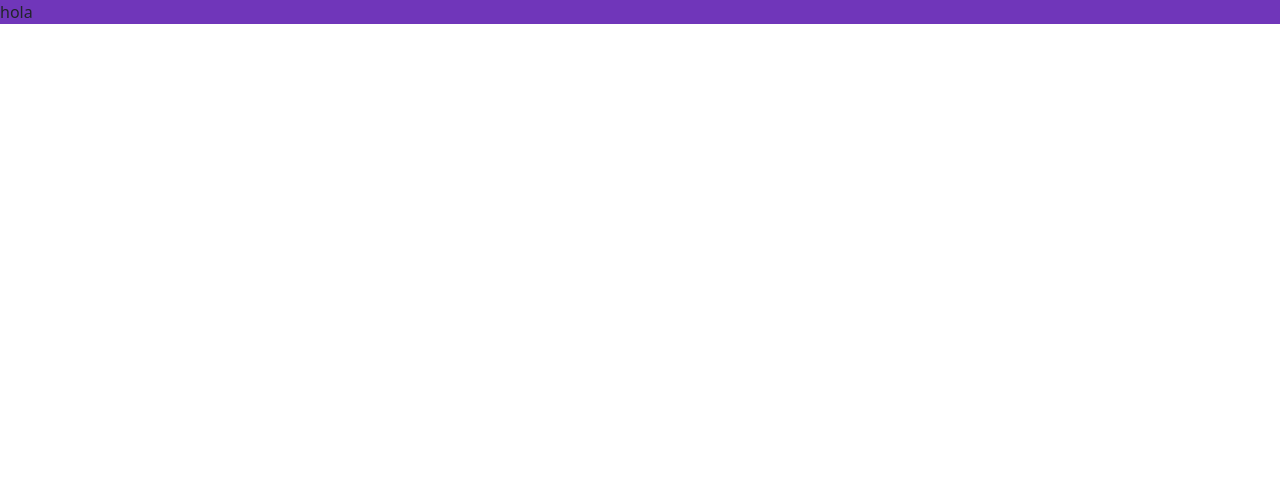
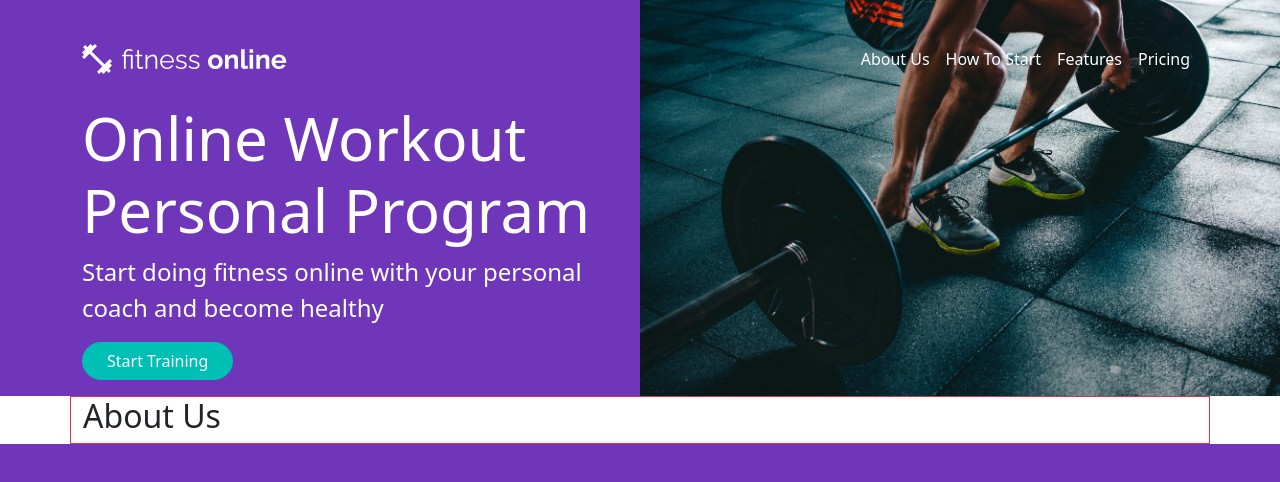
Before and after one commit to espinozagabriel0/EX2Bootstrap_BascopeGabriel, a website built with Vite: page src/index.html in a window 1280 px wide. Built offline with nearby package versions, Linux system fonts and the light colour scheme.

Commit message:
maquetacion header

```diff
--- a/src/index.html
+++ b/src/index.html
@@ -7,12 +7,51 @@
     <link rel="stylesheet" href="./styles/bootstrap.scss">
 </head>
 <body>
-    <section id="header-section" class="bg-primary">
-        <p class="">hola</p>
+    <!-- header section -->
+    <header id="header-section" class="text-white py-3 ">
+        <div class="container">
+            <nav class="navbar navbar-expand-lg">
+                    <a class="navbar-brand d-flex align-items-center gap-2" href="#">
+                        <img src="/img/logo.png" alt="" class="w-50">
+                    </a>
+                    <button class="navbar-toggler" type="button" data-bs-toggle="collapse" data-bs-target="#navbarNav" aria-controls="navbarNav" aria-expanded="false" aria-label="Toggle navigation">
+                        <span class="navbar-toggler-icon"></span>
+                    </button>
+                    <div class="collapse navbar-collapse" id="navbarNav">
+                        <ul class="navbar-nav ms-auto">
+                            <li class="nav-item">
+                                <a class="nav-link text-white" href="#about">About Us</a>
+                            </li>
+                            <li class="nav-item">
+                                <a class="nav-link text-white" href="#services">How To Start</a>
+                            </li>
+                            <li class="nav-item">
+                                <a class="nav-link text-white" href="#team">Features</a>
+                            </li>
+                            <li class="nav-item">
+                                <a class="nav-link text-white" href="#contact">Pricing</a>
+                            </li>
+                        </ul>
+                    </div>
+            </nav>
+            <div class="header-text">
+                <h1 class="">Online Workout Personal Program</h1>
+                <p class="fw-light">Start doing fitness online with your personal coach and become healthy</p>
+                <button class="btn btn-info text-white rounded-pill px-4">Start Training</button>
+            </div>
+        </div>
+    </header>
+
+    <main id="main-section">
+        <section id="about-section" class="bg-white">
+            <div class="container border-danger border">
+               <h2>About Us</h2>
+
+           </div>
         </section>
+    </main>
 
-    <section id="about-section">
-    </section>
+    <div class="container">
 
         <section id="how-to-start-section">
         </section>
@@ -26,6 +65,7 @@
         <footer>
 
         </footer>
+    </div>
     <script type="module" src="./main.js"></script>
 </body>
 </html>
--- a/src/styles/custom.scss
+++ b/src/styles/custom.scss
@@ -1,5 +1,35 @@
 $main-text: #333333;
+$primary: #7036BA;
 
 body{
     box-sizing: border-box;
+    background-color: $primary;
 }
+
+
+header#header-section{
+    // border: 1px solid red;
+    background: url('/img/gymHeader.jpg');
+    background-position: right;
+    background-size: 50%;
+    background-repeat: no-repeat;
+    // min-width: 100%;
+    h1{
+        font-size: 60px;
+    }
+    p{
+        font-size: 24px;
+    }
+
+    .header-text{
+        max-width: 540px;
+        // border: 1px solid cyan;
+    }
+}
+
+
+
+
+footer{
+
+}
```
Also changed, not shown: public/img/logo.png (added). Lines whose indentation alone changed are shown as unchanged.
